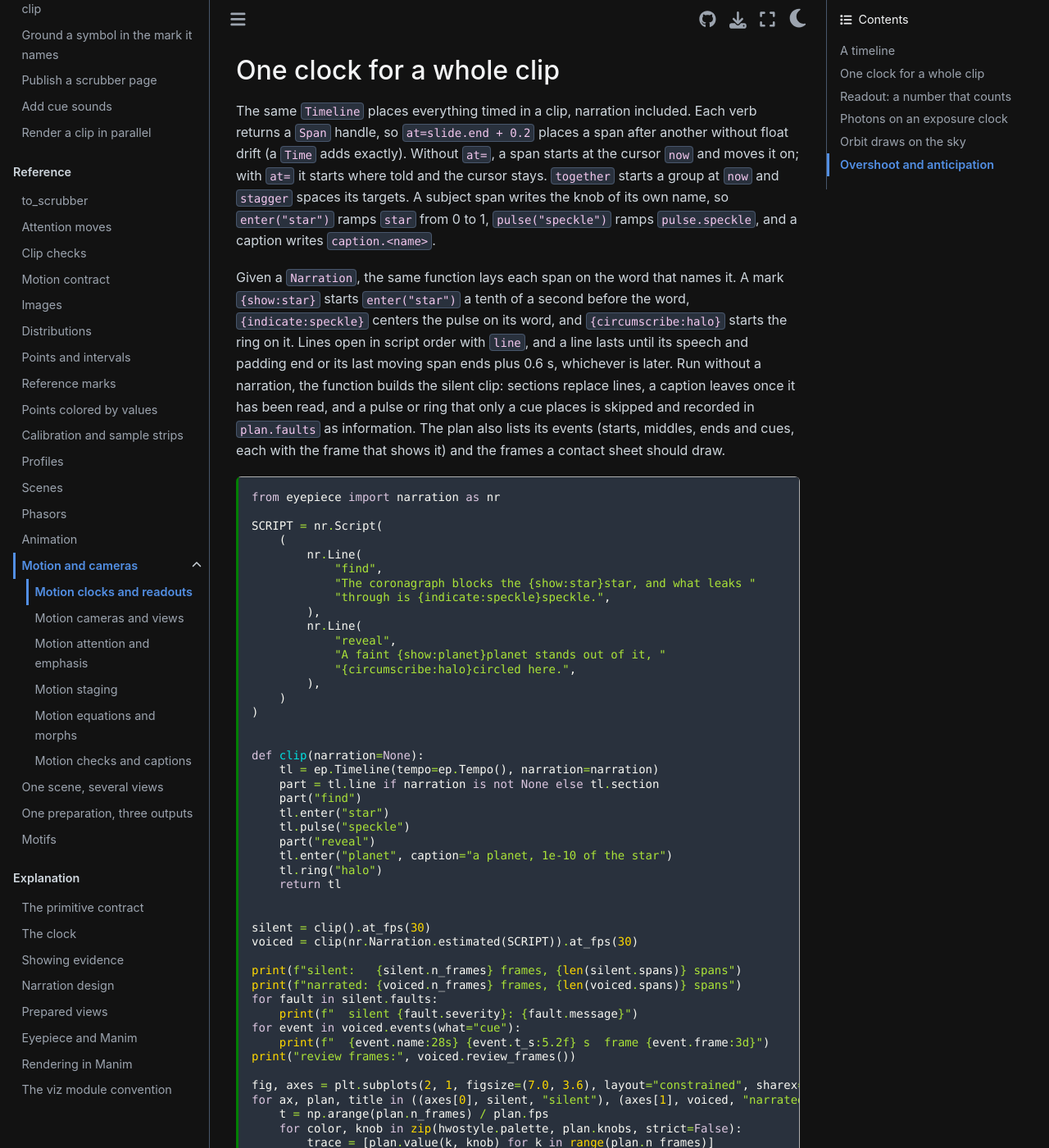
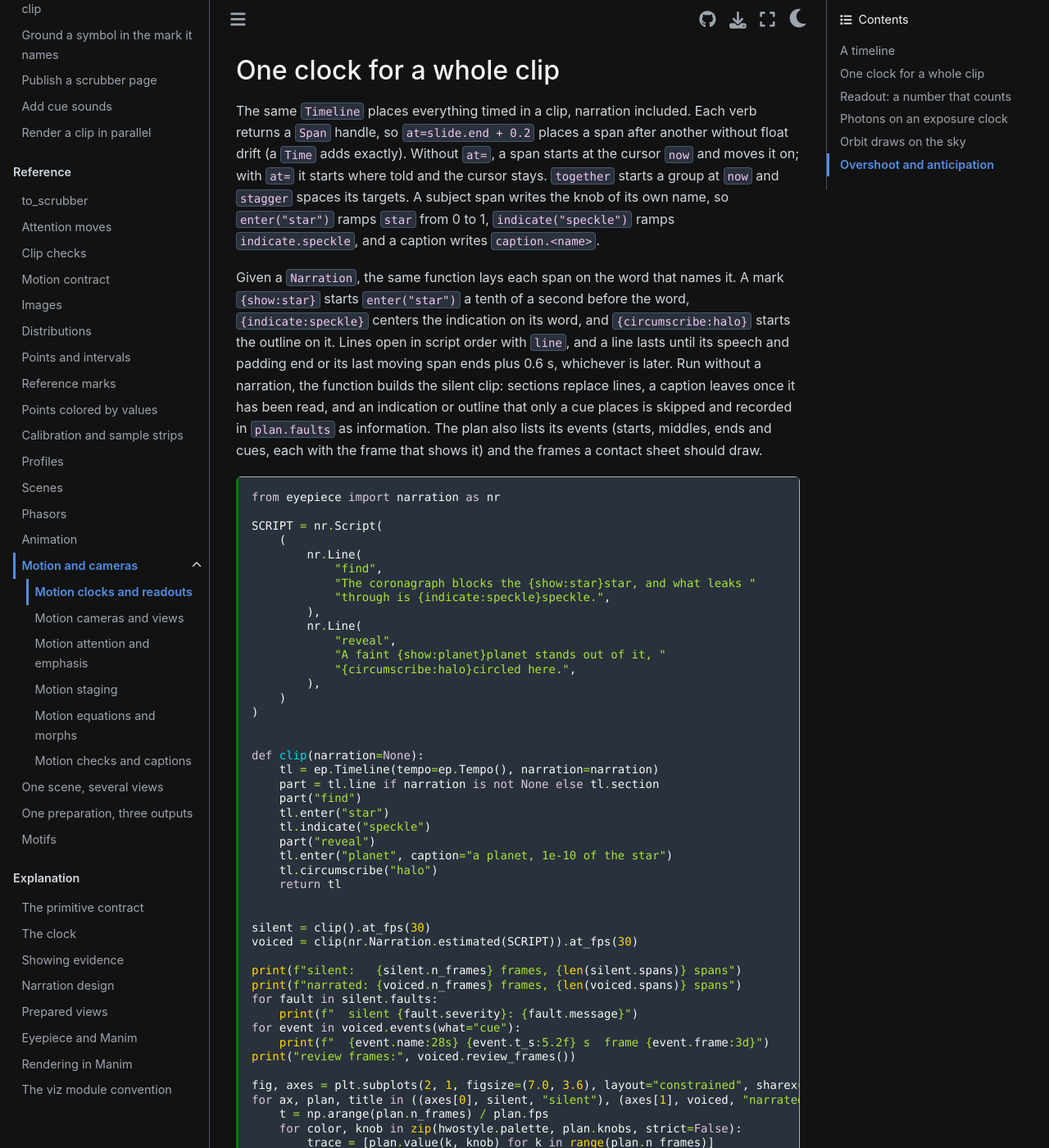
Before and after one commit to CoreySpohn/eyepiece, a Sphinx documentation site: the page built from docs/gallery/motion-clock.md, in a window 1280 px wide and 1400 px high, scrolled down 1731 px. Shown: the whole window at 82% size. Built offline with Sphinx 7.4.7 and the Sphinx Book theme 1.1.4, drawn with Linux system fonts in a browser that asks for light colours; pages that are not in the unit, such as notebooks, are missing from menus; some of the changed text lies outside the part shown.

Commit message:
feat(clock): rename Timeline.pulse and ring to indicate and circumscribe

````diff
--- a/docs/gallery/motion-clock.md
+++ b/docs/gallery/motion-clock.md
@@ -36,17 +36,18 @@ PLANET_XY = (8.0 * np.cos(2.4), 8.0 * np.sin(2.4))
 
 ## A timeline
 
-A `Timeline` declares named spans in seconds. A span is the one primitive:
-a hold, a subject entering or leaving, a move, a caption arriving, a pulse,
-a ring. Each span writes the knobs it names, and `Timeline.at_fps` derives
-every knob on every frame from them, so a draw function never sees time. A
-hold may step knobs when it starts, a new title for instance; a move ramps
-numeric knobs (linearly, or in log space for widths and other scales) and
-changes nothing else, so text never arrives during motion. `read` sizes a
-hold from the words on screen by the reading rule of `Tempo`. Resolving the
-timeline for a frame rate gives a `Plan`, whose frames are plain dicts, one
-per frame, and whose `progress` reads any span's clock. Here the zoom span
-writes no knob: its clock drives a camera path in the {doc}`camera catalog <motion-camera>`.
+A `Timeline` declares named spans in seconds. A span is the one primitive: a
+hold, a subject entering or leaving, a move, a caption arriving, an
+indication, an outline. Each span writes the knobs it names, and
+`Timeline.at_fps` derives every knob on every frame from them, so a draw
+function never sees time. A hold may step knobs when it starts, a new title
+for instance; a move ramps numeric knobs (linearly, or in log space for widths
+and other scales) and changes nothing else, so text never arrives during
+motion. `read` sizes a hold from the words on screen by the reading rule of
+`Tempo`. Resolving the timeline for a frame rate gives a `Plan`, whose frames
+are plain dicts, one per frame, and whose `progress` reads any span's clock.
+Here the zoom span writes no knob: its clock drives a camera path in the
+{doc}`camera catalog <motion-camera>`.
 
 ```{code-cell} python
 FULL = (0.0, 0.0, 28.0)
@@ -102,20 +103,20 @@ after another without float drift (a `Time` adds exactly). Without `at=`, a
 span starts at the cursor `now` and moves it on; with `at=` it starts where
 told and the cursor stays. `together` starts a group at `now` and `stagger`
 spaces its targets. A subject span writes the knob of its own name, so
-`enter("star")` ramps `star` from 0 to 1, `pulse("speckle")` ramps
-`pulse.speckle`, and a caption writes `caption.<name>`.
+`enter("star")` ramps `star` from 0 to 1, `indicate("speckle")` ramps
+`indicate.speckle`, and a caption writes `caption.<name>`.
 
 Given a `Narration`, the same function lays each span on the word that names
-it. A mark `{show:star}` starts `enter("star")` a tenth of a second before
-the word, `{indicate:speckle}` centers the pulse on its word, and
-`{circumscribe:halo}` starts the ring on it. Lines open in script order with
-`line`, and a line lasts until its speech and padding end or its last
+it. A mark `{show:star}` starts `enter("star")` a tenth of a second before the
+word, `{indicate:speckle}` centers the indication on its word, and
+`{circumscribe:halo}` starts the outline on it. Lines open in script order
+with `line`, and a line lasts until its speech and padding end or its last
 moving span ends plus 0.6 s, whichever is later. Run without a narration, the
 function builds the silent clip: sections replace lines, a caption leaves once
-it has been read, and a pulse or ring that only a cue places is skipped and
-recorded in `plan.faults` as information. The plan also lists its events
-(starts, middles, ends and cues, each with the frame that shows it) and the
-frames a contact sheet should draw.
+it has been read, and an indication or outline that only a cue places is
+skipped and recorded in `plan.faults` as information. The plan also lists its
+events (starts, middles, ends and cues, each with the frame that shows it) and
+the frames a contact sheet should draw.
 
 ```{code-cell} python
 from eyepiece import narration as nr
@@ -141,10 +142,10 @@ def clip(narration=None):
     part = tl.line if narration is not None else tl.section
     part("find")
     tl.enter("star")
-    tl.pulse("speckle")
+    tl.indicate("speckle")
     part("reveal")
     tl.enter("planet", caption="a planet, 1e-10 of the star")
-    tl.ring("halo")
+    tl.circumscribe("halo")
     return tl
 
 
--- a/docs/narration/tutorial/clip.py
+++ b/docs/narration/tutorial/clip.py
@@ -33,7 +33,7 @@ def make_timeline(narration):
     tl.line("profile")
     tl.enter("profile", 2.0)
     tl.line("marker")
-    tl.pulse("marker")
+    tl.indicate("marker")
     tl.line("close")
     return tl
 
@@ -148,5 +148,5 @@ class Scene:
         self.result.artists["image"].set_alpha(plan.value(k, "image"))
         self.reveal.update(plan.value(k, "profile"))
         self.marker.set_alpha(plan.value(k, "profile"))
-        self.emphasis.update(plan.value(k, "pulse.marker"))
+        self.emphasis.update(plan.value(k, "indicate.marker"))
         self.caption.set_text(nr.caption_at(cues, k / plan.fps))
````
Also changed, not shown: docs/explanation/clock.md (+14 -12 lines), docs/explanation/narration-design.md (+22 -22 lines), docs/how-to/bind-a-move-to-a-knob.md (+3 -3 lines), docs/tutorials/build-up.md (+4 -4 lines), docs/tutorials/narrated.md (+1 -1 lines), 9 other files.
